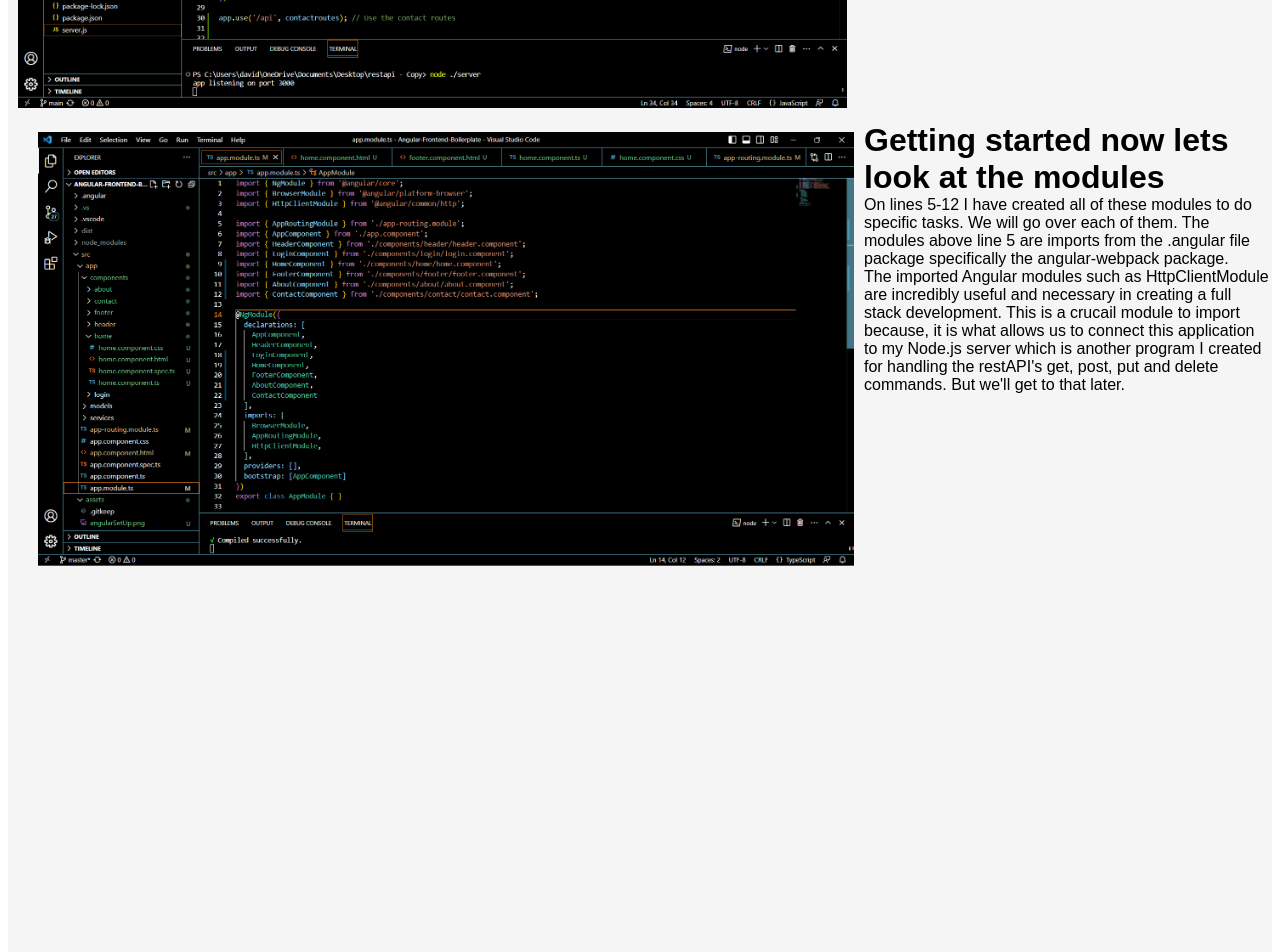
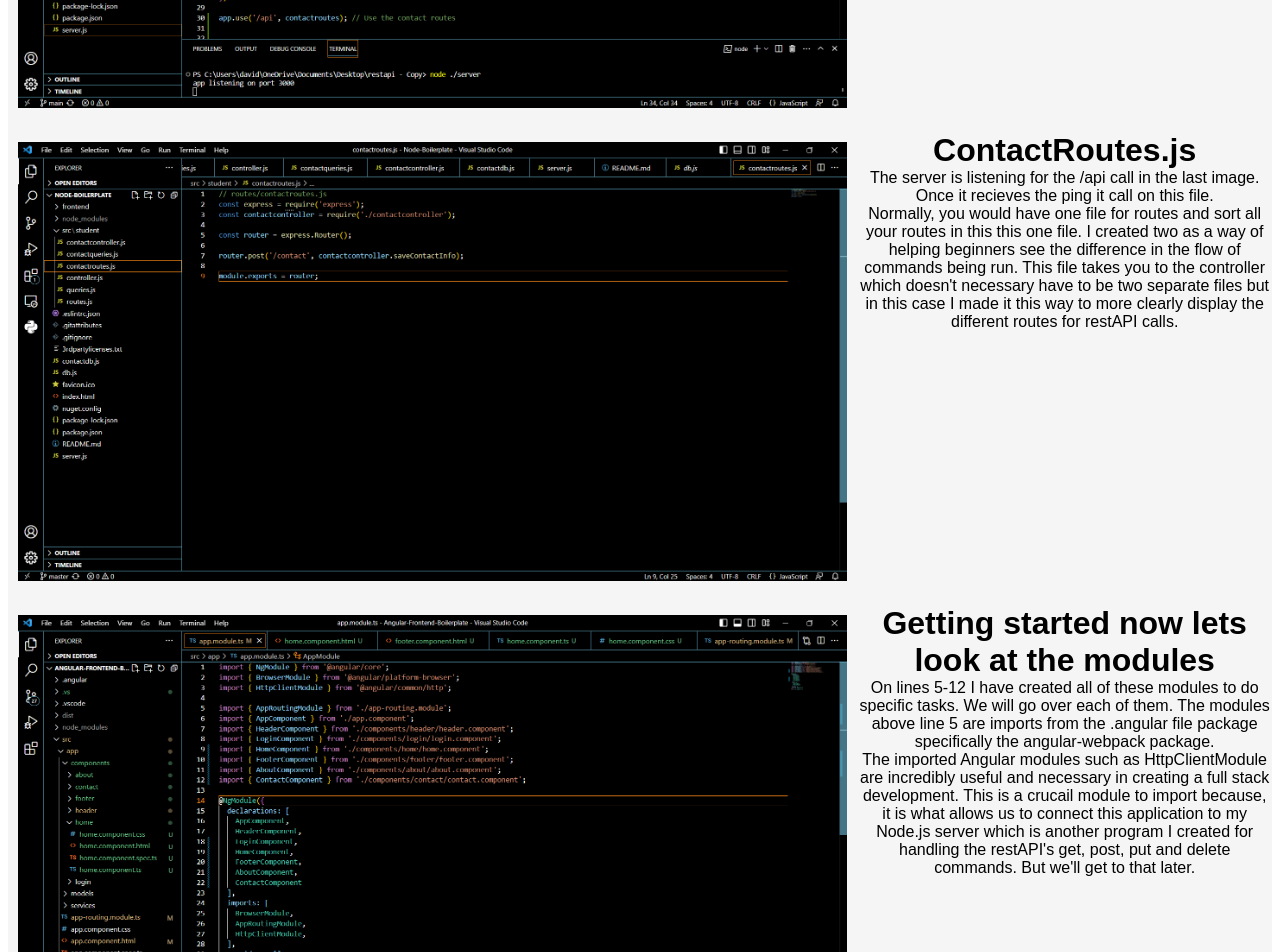
Before and after one commit to DavesCodeData/Angular-Frontend-Boilerplate, an Angular app: page /contact in a window 1280 px wide. Shown: the part 1000-1952 px from the top of the page. Built offline with nearby package versions, Linux system fonts and the light colour scheme.

Commit message:
modified:   src/app/components/contact/contact.component.html

```diff
--- a/src/app/components/contact/contact.component.html
+++ b/src/app/components/contact/contact.component.html
@@ -55,6 +55,7 @@
               </p>
         </section>
     </main>
+
     <div class="contactdiscriptionbody">
         <div class="content">
             <div class="image-container">
@@ -76,12 +77,13 @@
           </div>
         </div>
 
+    <div class="contactdiscriptionbody">
       <div class="content">
         <div class="image-container">
           <img src="assets/contactroutes.png" alt="Image">
         </div>
         <div class="text-container">
-            <h1>Contactroutes.js</h1>
+          <h1>ContactRoutes.js</h1>
           <p>The server is listening for the /api call in the last image. Once it recieves the ping it call on this file.
           </p>
           <p>
@@ -91,7 +93,9 @@
             for restAPI calls.
           </p>
         </div>
+      </div>
 
+    <div class="contactdiscriptionbody">
         <div class="content">
           <div class="image-container">
             <img src="assets/app.module.png" alt="Image">
@@ -110,6 +114,7 @@
           </div>
         </div>
       </div>
+    </div>
 <!--
     <footer>
         <p>&copy; 2023 Your Name</p>
```
Lines whose indentation alone changed are shown as unchanged.
